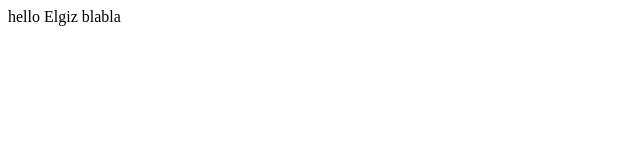
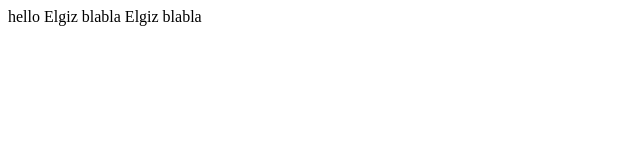
Before and after one commit to elgiz20002000/git_training, a plain HTML site: page index.html in a window 1280 px wide. Shown: the whole page, without its empty margins (0-640 px from the left). Drawn offline with Linux system fonts and the light colour scheme.

Commit message:
new html na

```diff
--- a/index.html
+++ b/index.html
@@ -7,6 +7,6 @@
     <title>Document</title>
 </head>
 <body>
-    hello Elgiz blabla
+    hello Elgiz blabla  Elgiz blabla
 </body>
 </html>
```
